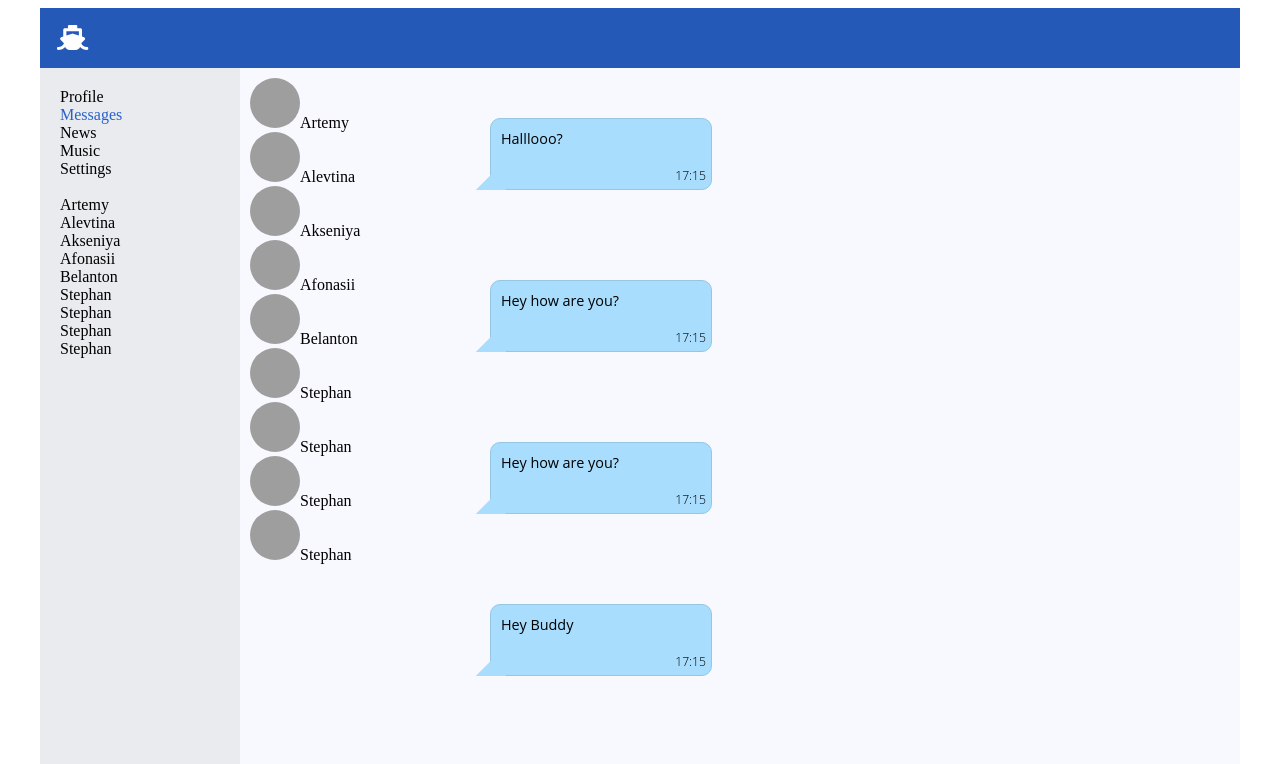
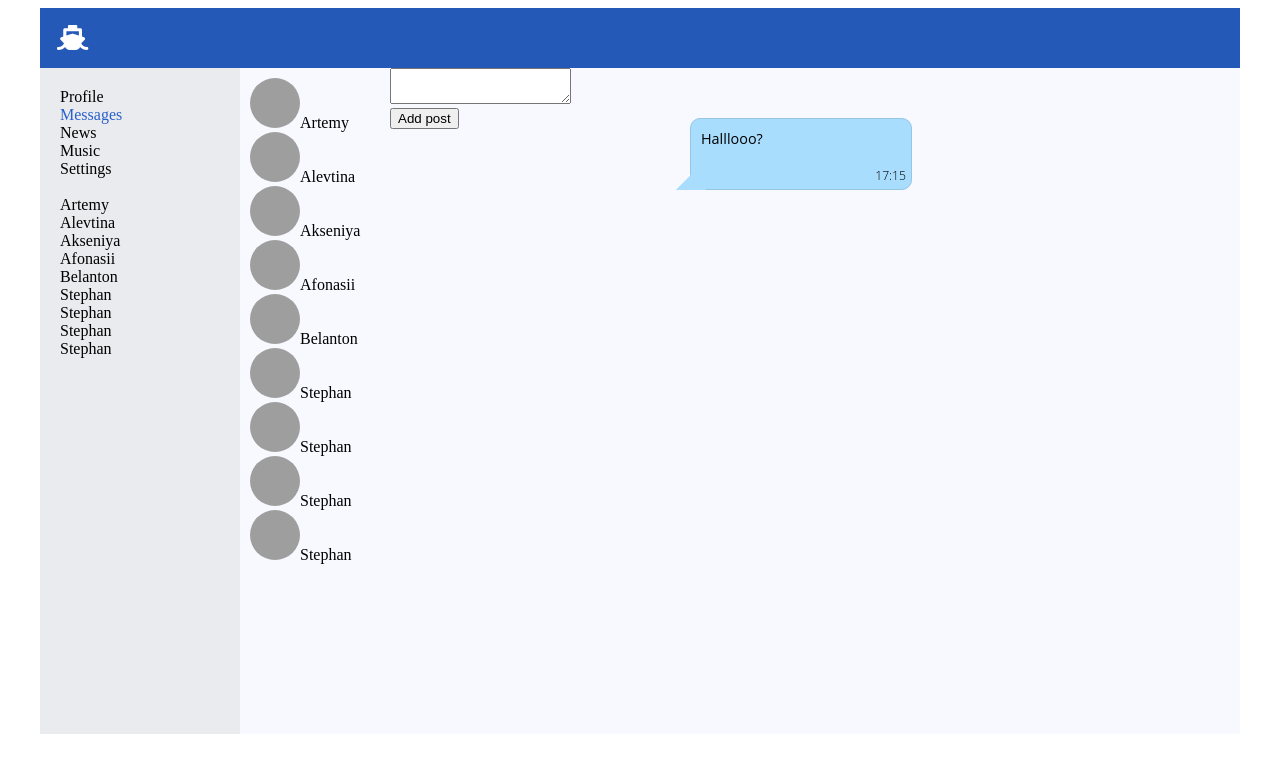
Before and after one commit to Artemy-And/ignat-lessons, a React (Create React App) app: page /dialogs in a window 1280 px wide. Shown: the top 764 px of the page. Built offline with nearby package versions, Linux system fonts and the light colour scheme; grey boxes are pictures that could not be loaded.

Commit message:
complete 33 lesson

```diff
--- a/src/App.tsx
+++ b/src/App.tsx
@@ -9,6 +9,7 @@ import News from "./components/News/News";
 import Music from "./components/Music/Music";
 import Settings from "./components/Settings/Settings";
 import { stateType } from "./redux/state";
+import {addPost} from "./redux/state";
 // import { postsType } from "./components/Profile/MyPosts/MyPosts";
 // import {
 //   dialogsDataType,
@@ -16,8 +17,9 @@ import { stateType } from "./redux/state";
 // } from "./components/Dialogs/Dialogs";
 // import state from "./redux/state";
 
-type StateType2={
+export type StateType2={
     state:stateType
+    addPost:(postMessage:any) => void
 }
 
 const App = (props:StateType2) => {
@@ -33,14 +35,15 @@ const App = (props:StateType2) => {
             path="/dialogs"
             component={() => {
               return (
-                <Dialogs dialogs={props.state.dialogs} messages={props.state.messages} />
+                <Dialogs dialogs={props.state.dialogsPage.dialogs} messages={props.state.dialogsPage.messages} />
               );
             }}
           />
           <Route
             path="/profile"
-            component={() => {
-              return <Profile posts={props.state.posts} />;
+            render={() => { return <Profile
+                posts={props.state.profilePage.posts}
+                addPost={props.addPost} />;
             }}
           />
           <Route path="/news" component={News} />
--- a/src/components/Dialogs/Dialogs.tsx
+++ b/src/components/Dialogs/Dialogs.tsx
@@ -26,11 +26,27 @@ const Dialogs = (props: dialogsAndMessagesType) => {
     <Message message={message.message} />
   ));
 
+  let newPostElement: any = React.createRef();
+
+  let addPost = () => {
+    let text = newPostElement.current.value;
+alert(text)
+  }
+
   return (
     <div className={classes.dialogsAll}>
       <div className={classes.dialogs}>{newDialogs}</div>
 
+      <div>
+        <textarea ref={newPostElement}></textarea>
+
+
+        <button onClick={addPost}>Add post</button>
+      </div>
+
+
       <div className={classes.messages}>{newDialogsMessages}</div>
+
     </div>
   );
 };
--- a/src/components/Navbar/Navbar.tsx
+++ b/src/components/Navbar/Navbar.tsx
@@ -6,7 +6,7 @@ import state from "./../../redux/state";
 
 
 const Navbar = () => {
-    const bestFriends = state.dialogs.map(friend => {
+    const bestFriends = state.dialogsPage.dialogs.map(friend => {
         return <div>{friend.name}</div> ;
     })
   return (
--- a/src/components/Profile/MyPosts/MyPosts.tsx
+++ b/src/components/Profile/MyPosts/MyPosts.tsx
@@ -6,10 +6,15 @@ export type postsType = {
   id: number;
   message: string;
   countLikes: number;
+
+
 };
 
 export type propsType = {
+
   posts: Array<postsType>;
+    addPost:(postMessage:any) => void
+
 };
 
 const MyPosts = (props: propsType) => {
@@ -17,15 +22,28 @@ const MyPosts = (props: propsType) => {
     return <Post message={item.message} likesCount={item.countLikes} />;
   });
 
+  //создайм ссылку на какой то элемент из JSX
+    let newPostElement = React.createRef<HTMLTextAreaElement>();
+
+    let addPost = () => {
+
+        let text = newPostElement.current!.value;
+        props.addPost(text)
+        newPostElement.current!.value = ""
+    }
+
+
+
   return (
     <div className={classes.postAll}>
       My posts
       <div>
         <div>
-          <textarea></textarea>
+          <textarea ref={newPostElement}></textarea>
         </div>
         <div>
-          <button>Add post</button>
+          <button onClick={addPost}>Add post</button>
+
         </div>
       </div>
       <div className={classes.posts}>{newMessagesData}</div>
--- a/src/components/Profile/Profile.tsx
+++ b/src/components/Profile/Profile.tsx
@@ -6,7 +6,7 @@ const Profile = (props: propsType) => {
   return (
     <div>
       <ProfileItem />
-      <MyPosts posts={props.posts} />
+      <MyPosts posts={props.posts} addPost={props.addPost} />
     </div>
   );
 };
--- a/src/index.tsx
+++ b/src/index.tsx
@@ -1,7 +1,10 @@
-import React from "react";
-import ReactDOM from "react-dom";
-import App from "./App";
-import statee from "./redux/state"
 
 
-ReactDOM.render(<App state = {statee} />, document.getElementById("root"));
+
+import { rerenderEntireTree } from "./render";
+import state from "./redux/state";
+
+
+rerenderEntireTree(state);
+
+//ReactDOM.render(<App state = {state} addPost={addPost}/>, document.getElementById("root"));
--- a/src/redux/state.tsx
+++ b/src/redux/state.tsx
@@ -5,21 +5,41 @@ import {
   dialogsDataType,
   dialogsMessagesDataType,
 } from "./../components/Dialogs/Dialogs";
+import { rerenderEntireTree } from "../render";
 
 
 
-export type stateType = {
-  posts: Array<postsType>;
-  dialogs: Array<dialogsDataType>;
-  messages: Array<dialogsMessagesDataType>;
-};
+// export type stateType = {
+//   posts: Array<postsType>;
+//   dialogs: Array<dialogsDataType>;
+//   messages: Array<dialogsMessagesDataType>;
+// };
+
+type postsTypeState ={
+  posts:Array<postsType>
+}
+type dialogsTypeState={
+  dialogs:Array<dialogsDataType>
+  messages:Array<dialogsMessagesDataType>
+}
+
+export type stateType ={
+  profilePage: postsTypeState
+  dialogsPage:dialogsTypeState
+}
+
+
 
 let state: stateType = {
+
+  profilePage: {
     posts: [
-    { id: 1, message: "Hi, how are you?", countLikes: 10 },
-    { id: 2, message: "Hi, how are you?", countLikes: 133 },
-    { id: 3, message: "Hi, how are you?", countLikes: 4432 },
-  ],
+      {id: 1, message: "Hi, how are you?", countLikes: 10},
+      {id: 2, message: "Hi, how are you?", countLikes: 133},
+      {id: 3, message: "Hi, how are you?", countLikes: 4432},
+    ]
+  },
+    dialogsPage: {
       dialogs: [
         { id: 1, name: "Artemy" },
         { id: 2, name: "Alevtina" },
@@ -33,18 +53,23 @@ let state: stateType = {
       ],
       messages: [
         { id: 1, message: "Halllooo?" },
-    { id: 2, message: "Hey how are you?" },
-    { id: 3, message: "Hey how are you?" },
-    { id: 4, message: "Hey Buddy" },
-    { id: 5, message: "Hey how are you?" },
-    { id: 6, message: "Hey how are you?" },
-    { id: 7, message: "Hey how are you?" },
-    { id: 8, message: "Hey how are you?" },
-    { id: 9, message: "Hey how are you?" },
-    { id: 10, message: "Hey Buddy" },
-    { id: 11, message: "Hey how are you?" },
-    { id: 12, message: "Hey how are you?" },
-  ],
-};
+        // { id: 2, message: "Hey how are you?" },
+        // { id: 3, message: "Hey how are you?" },
+
+      ]
+    }
+  }
+
+  export let addPost = (postMessage:any)=>{
+
+  let newPost = {
+    id: 5,
+    message: postMessage,
+    countLikes: 0
+  }
+state.profilePage.posts.push(newPost)
+    rerenderEntireTree(state);
+  }
+
 
 export default state;
--- /dev/null
+++ b/src/render.tsx
@@ -0,0 +1,12 @@
+import React from "react";
+import ReactDOM from "react-dom";
+import App from "./App";
+import state, { addPost } from "./redux/state"
+
+export let rerenderEntireTree = (state:any)=>{
+    ReactDOM.render(<App state = {state} addPost={addPost}/>, document.getElementById("root"));
+
+}
+
+
+//ReactDOM.render(<App state = {state} addPost={addPost}/>, document.getElementById("root"));
```
Also changed, not shown: src/components/Dialogs/Dialogs.module.css (+0 -15 lines). Lines whose indentation alone changed are shown as unchanged.
